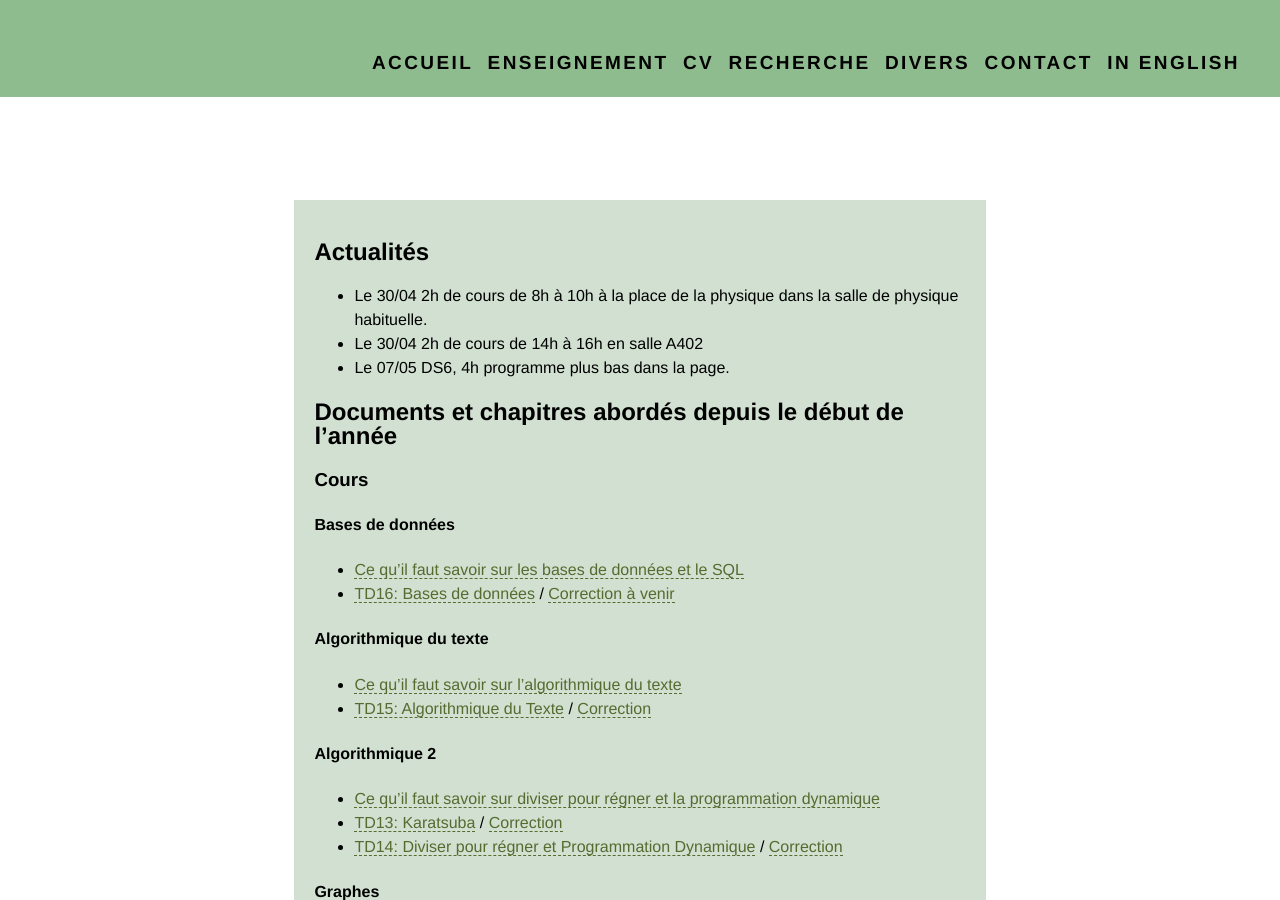
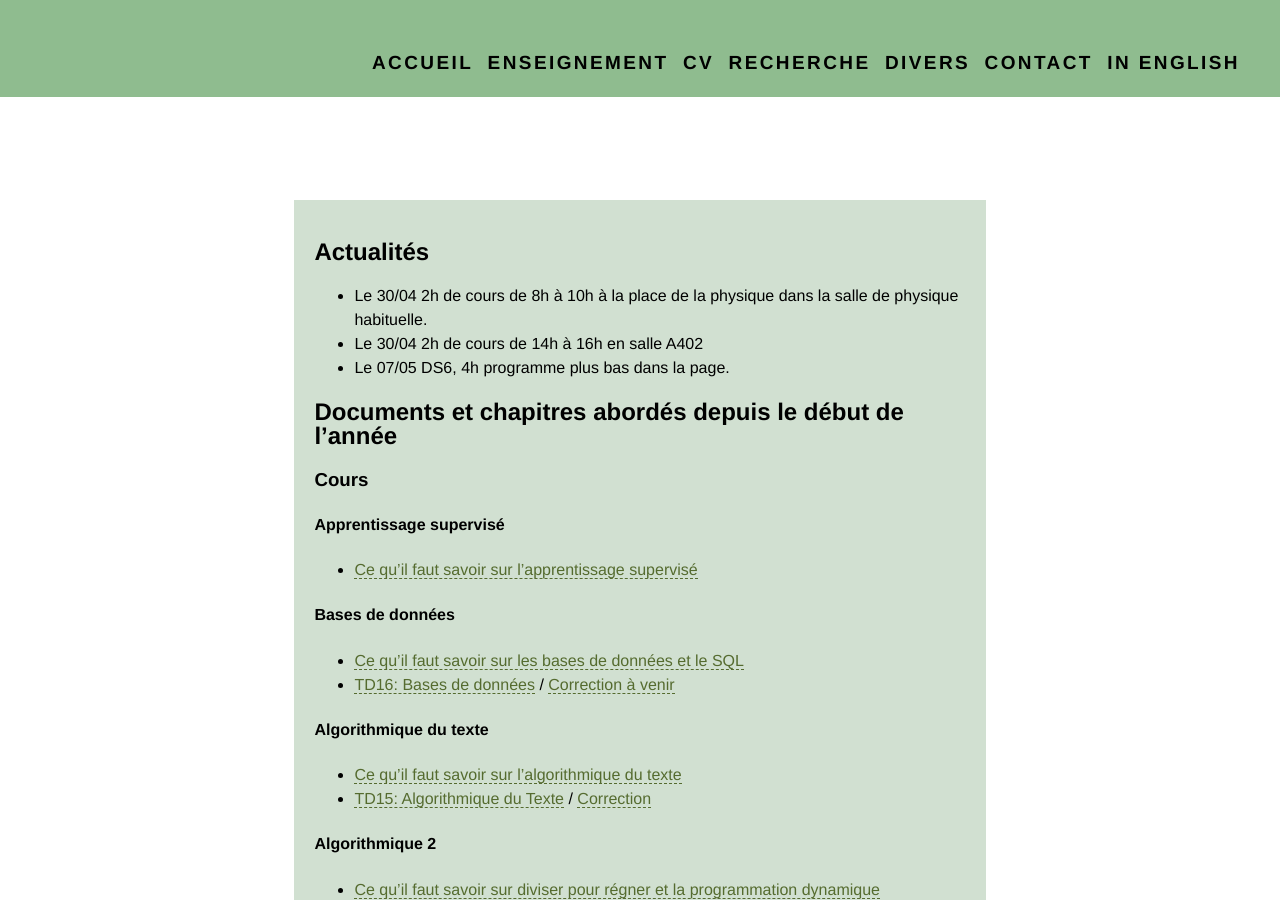
Before and after one commit to VladislavTempez/Vladislavtempez.github.io, a Jekyll site: the page built from pages/mp2i.md, in a window 1280 px wide and 900 px high. Built offline with Jekyll 4.4.1, drawn with Linux system fonts in a browser that asks for light colours.

Commit message:
Attendus apprentissage supervisé

```diff
--- a/pages/mp2i.md
+++ b/pages/mp2i.md
@@ -12,6 +12,9 @@ description: Vladislav Tempez - Enseignement - MP2I - Informatique
 ## Documents et chapitres abordés depuis le début de l'année
 
 ### Cours
+
+#### Apprentissage supervisé
+- [Ce qu'il faut savoir sur l'apprentissage supervisé](https://nc-lycees.netocentre.fr/s/DsWrAQxPzQsCrKJ)
 
 #### Bases de données
 - [Ce qu'il faut savoir sur les bases de données et le SQL](https://nc-lycees.netocentre.fr/s/YYnWf2S4ixzpbiT)
```
